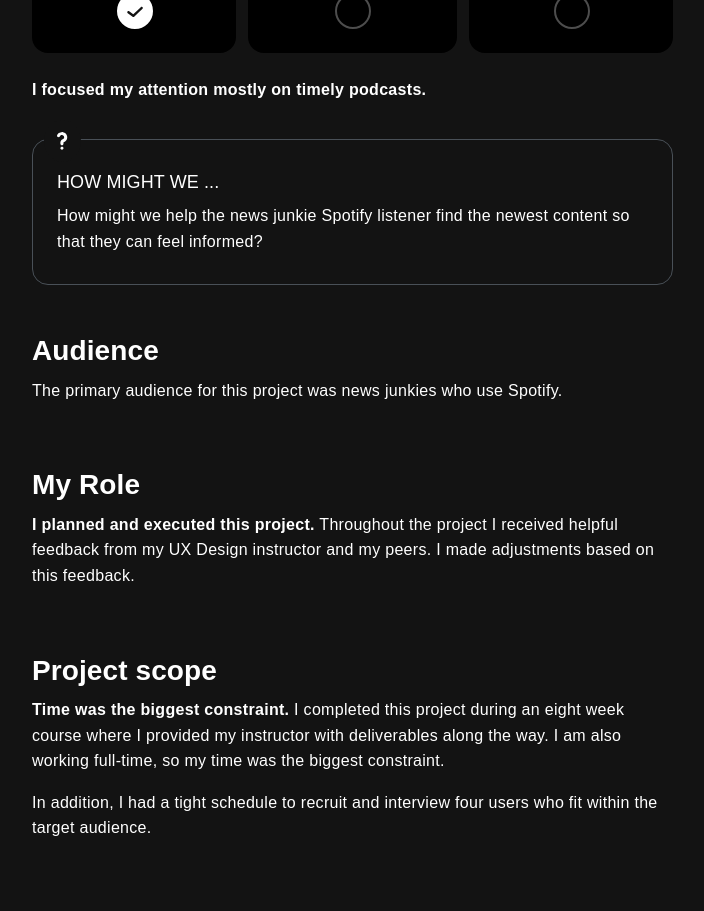
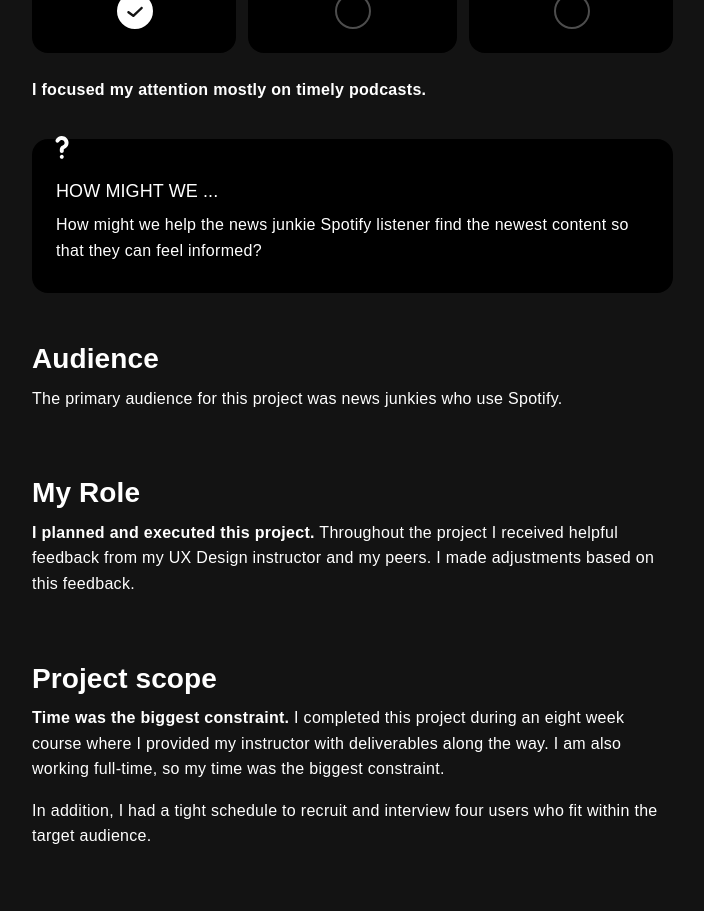
Before and after one commit to stevenwett/stevenwett, a React (Create React App) app: page /work/news-on-spotify in a window 1280 px wide. Shown: the part 1580-2491 px from the top of the page, without its empty margins (50-754 px from the left). Built offline with nearby package versions, Linux system fonts and the light colour scheme; a web font is replaced by a local one.

Commit message:
Styling consistency

```diff
--- a/lib/scss/page.scss
+++ b/lib/scss/page.scss
@@ -193,19 +193,15 @@
 
 		&.hmw {
 			margin-top: $grid-gutter-width * 1.5;
-			border: 1px solid $gray-700;
-			background-color: $dark;
+			background-color: $black;
+			padding-top: 2.5rem;
 
 			svg {
-				height: 18px;
+				height: 23px;
 				width: 23px;
 				position: absolute;
-				left: 11px;
-				top: -20px;
-				background-color: $dark;
-				padding: $grid-gutter-width / 2 7px;
-				box-sizing: content-box;
-				border-radius: 100%;
+				left: 19px;
+				top: -3px;
 			}
 		}
 	}
--- a/src/App.js
+++ b/src/App.js
@@ -24,7 +24,7 @@ import NoMatch from './routes/NoMatch';
 const App = () => {
   const year = moment().year();
   const settings = {
-    debug: false,
+    debug: true,
     slideshow: {
       arrows: true,
       dots: false,
```
Also changed, not shown: public/css/app.css, public/css/app.min.css, 2 other files (tests, documents, lock files or other folders).
